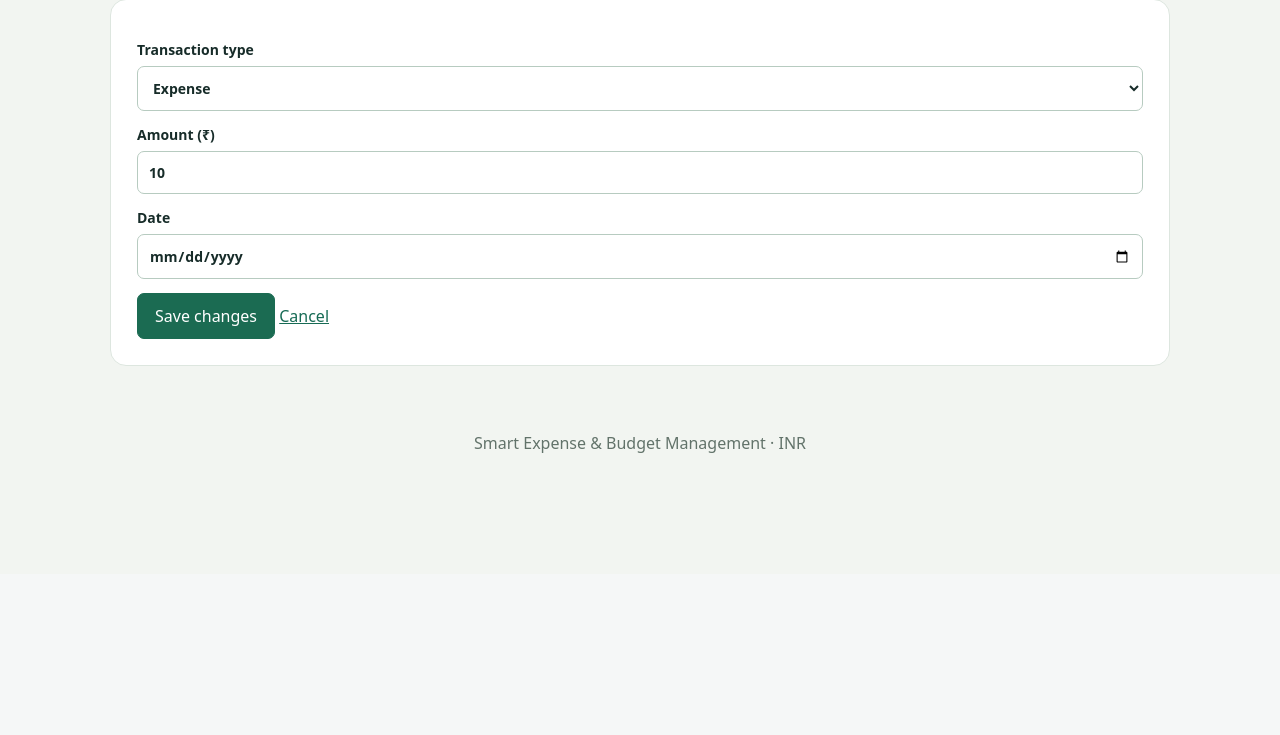
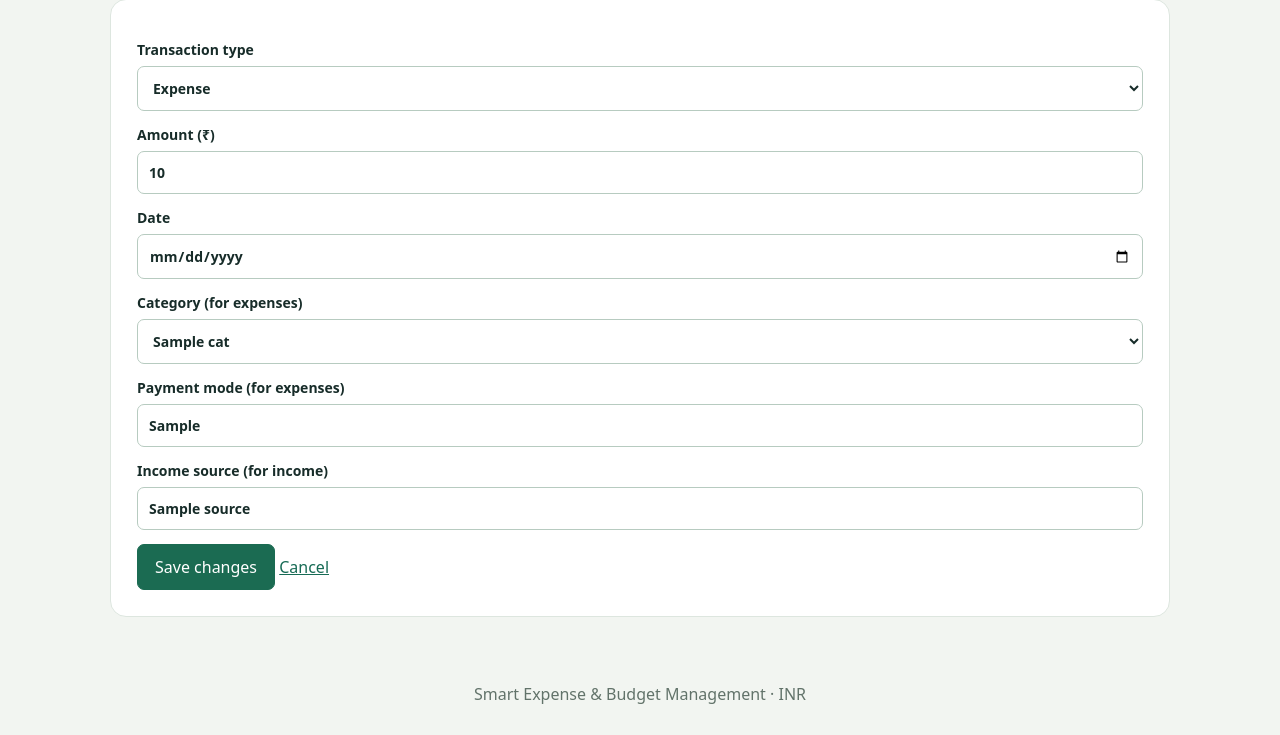
Before and after one commit to gsathvik73-afk/se-project, a Flask app: template smartexpense/templates/transaction_form.html in a window 1280 px wide. Shown: the part 226-961 px from the top of the page. Before the commit the page ends 679 px from the top, so only its background shows below. Run offline with Flask 3, Linux system fonts and the light colour scheme; the template is opened without the code that fills it: most values are stand-ins (such as "Sample title", 1, 10 or a date in 2020); some libraries are stand-ins or nearby versions.

Commit message:
Add expense category and income source edit fields

```diff
--- a/smartexpense/templates/transaction_form.html
+++ b/smartexpense/templates/transaction_form.html
@@ -39,6 +39,34 @@
             {% if errors.get('date') %}<span class="error">{{ errors.date }}</span>{% endif %}
         </label>
 
+        <label>
+            Category (for expenses)
+            <select name="category_id">
+                <option value="">Choose a category</option>
+                {% for c in cats %}
+                <option value="{{ c.id }}"
+                    {% if form_data.get('category_id', txn.category_id)|string == c.id|string %}selected{% endif %}>
+                    {{ c.name }}
+                </option>
+                {% endfor %}
+            </select>
+            {% if errors.get('category_id') %}<span class="error">{{ errors.category_id }}</span>{% endif %}
+        </label>
+
+        <label>
+            Payment mode (for expenses)
+            <input type="text" name="payment_mode" maxlength="30"
+                   value="{{ form_data.get('payment_mode', txn.payment_mode or '') }}">
+            {% if errors.get('payment_mode') %}<span class="error">{{ errors.payment_mode }}</span>{% endif %}
+        </label>
+
+        <label>
+            Income source (for income)
+            <input type="text" name="source" maxlength="100"
+                   value="{{ form_data.get('source', txn.source or '') }}">
+            {% if errors.get('source') %}<span class="error">{{ errors.source }}</span>{% endif %}
+        </label>
+
         <button class="primary" type="submit">Save changes</button>
         <a href="{{ url_for('web.transaction_list') }}">Cancel</a>
     </form>
```
